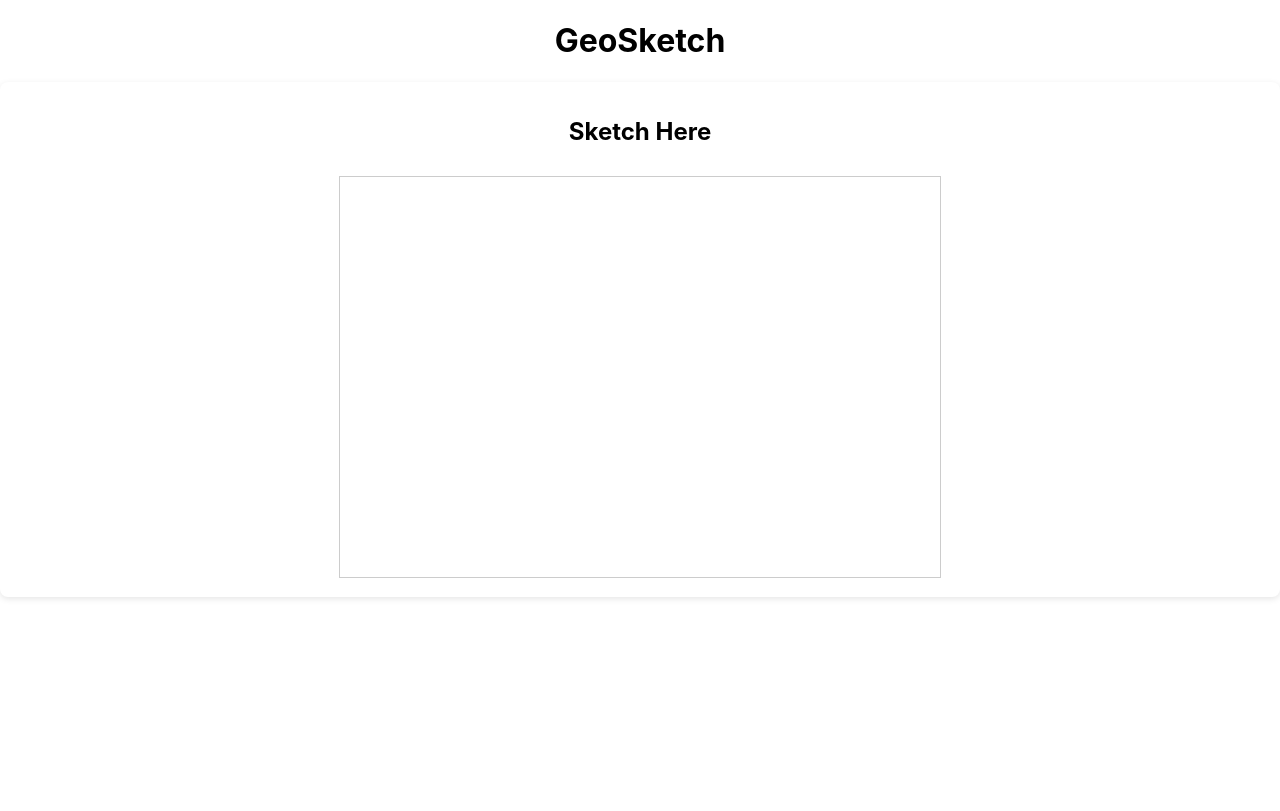
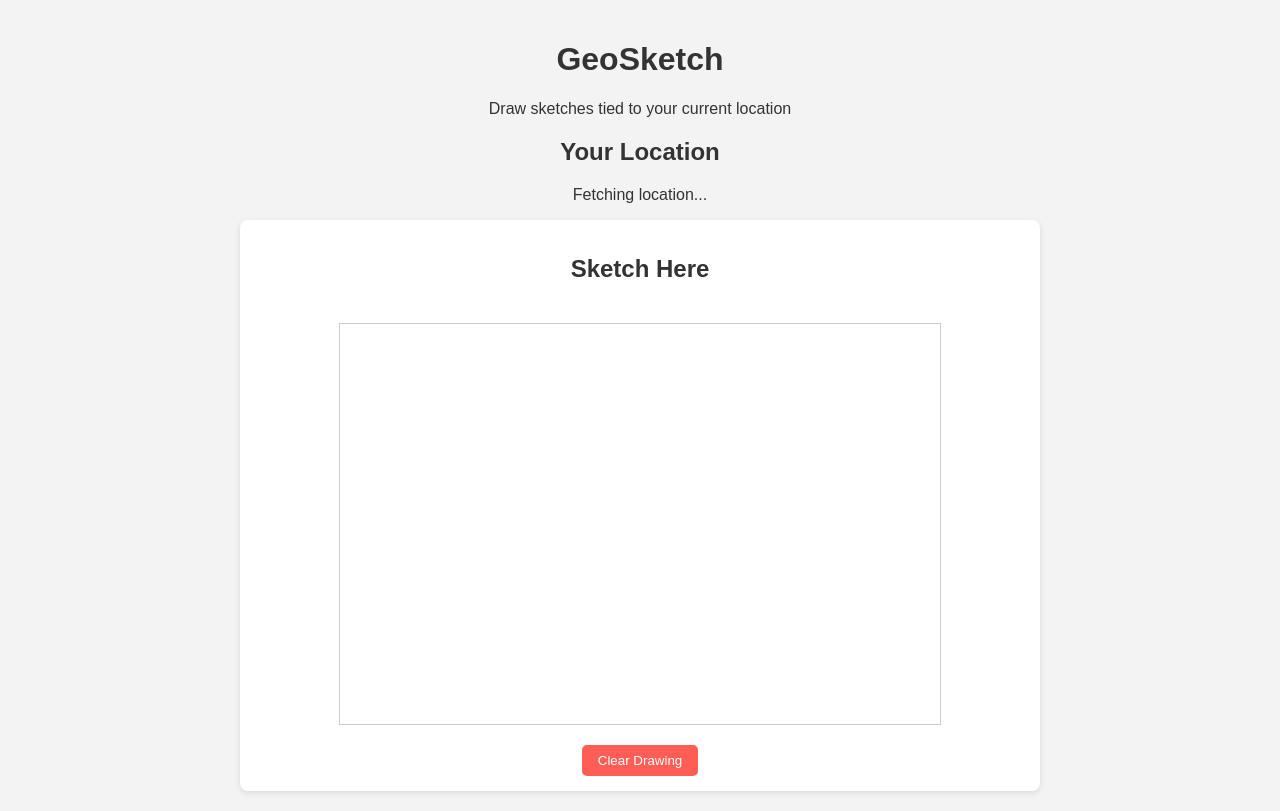
Before and after one commit to ajaykumar-21/Geo-Sketch, a React (Create React App) app: page / in a window 1280 px wide. Built offline with nearby package versions, Linux system fonts and the light colour scheme; no server answers.

Commit message:
feat: add clear drawing button and fetch user location using Geolocation API

```diff
--- a/src/App.css
+++ b/src/App.css
@@ -1,7 +1,5 @@
 .App {
+  max-width: 800px;
+  margin: 0 auto;
   text-align: center;
 }
-
-.canvas-wrapper {
-  min-height: 450px;
-}
--- a/src/App.js
+++ b/src/App.js
@@ -1,6 +1,7 @@
 import "./App.css";
 import React, { useState, useRef } from "react";
 import CanvasArea from "./components/CanvasArea";
+import LocationInfo from "./components/LocationInfo";
 
 function App() {
   const canvasRef = useRef();
@@ -8,6 +9,9 @@ function App() {
   return (
     <div className="App">
       <h1>GeoSketch</h1>
+      <p className="description">Draw sketches tied to your current location</p>
+
+      <LocationInfo />
       <div ref={canvasRef} className="canvas-wrapper">
         {showCanvas ? <CanvasArea /> : <p>Loading canvas...</p>}
       </div>
--- a/src/components/CanvasArea.jsx
+++ b/src/components/CanvasArea.jsx
@@ -44,6 +44,16 @@ const CanvasArea = () => {
     localStorage.setItem("geo-sketch", data);
   };
 
+  const clearCanvas = () => {
+    contextRef.current.clearRect(
+      0,
+      0,
+      canvasRef.current.width,
+      canvasRef.current.height
+    );
+    localStorage.removeItem("geo-sketch");
+  };
+
   return (
     <div className="canvas-area">
       <h2>Sketch Here</h2>
@@ -54,6 +64,9 @@ const CanvasArea = () => {
         onMouseUp={stopDraw}
         onMouseLeave={stopDraw}
       />
+      <button onClick={clearCanvas} className="clear-btn">
+        Clear Drawing
+      </button>
     </div>
   );
 };
--- a/src/components/LocationInfo.jsx
+++ b/src/components/LocationInfo.jsx
@@ -0,0 +1,38 @@
+import React, { useEffect, useState } from "react";
+
+const LocationInfo = () => {
+  const [coords, setCoords] = useState(null);
+  const [error, setError] = useState("");
+
+  useEffect(() => {
+    if (!navigator.geolocation) {
+      setError("Geolocation is not supported");
+      return;
+    }
+
+    navigator.geolocation.getCurrentPosition(
+      (pos) => {
+        setCoords({
+          lat: pos.coords.latitude.toFixed(5),
+          lng: pos.coords.longitude.toFixed(5),
+        });
+      },
+      (err) => setError("Failed to fetch location")
+    );
+  }, []);
+
+  return (
+    <div className="location-box">
+      <h2>Your Location</h2>
+      {coords ? (
+        <p>
+          Latitude: {coords.lat} | Longitude: {coords.lng}
+        </p>
+      ) : (
+        <p>{error || "Fetching location..."}</p>
+      )}
+    </div>
+  );
+};
+
+export default LocationInfo;
--- a/src/index.css
+++ b/src/index.css
@@ -1,10 +1,9 @@
 body {
+  font-family: Arial, sans-serif;
+  background-color: #f3f3f3;
   margin: 0;
-  font-family: -apple-system, BlinkMacSystemFont, "Segoe UI", "Roboto", "Oxygen",
-    "Ubuntu", "Cantarell", "Fira Sans", "Droid Sans", "Helvetica Neue",
-    sans-serif;
-  -webkit-font-smoothing: antialiased;
-  -moz-osx-font-smoothing: grayscale;
+  padding: 20px;
+  color: #333;
 }
 
 .canvas-area {
@@ -12,6 +11,10 @@ body {
   padding: 15px;
   border-radius: 8px;
   box-shadow: 0 2px 6px rgba(0, 0, 0, 0.1);
+  display: flex;
+  flex-direction: column;
+  align-items: center;
+  gap: 10px;
 }
 
 canvas {
@@ -19,3 +22,17 @@ canvas {
   margin-top: 10px;
   cursor: crosshair;
 }
+
+.clear-btn {
+  margin-top: 10px;
+  padding: 8px 16px;
+  background: #ff5e57;
+  border: none;
+  color: white;
+  border-radius: 5px;
+  cursor: pointer;
+}
+
+.clear-btn:hover {
+  background: #e04b45;
+}
```
